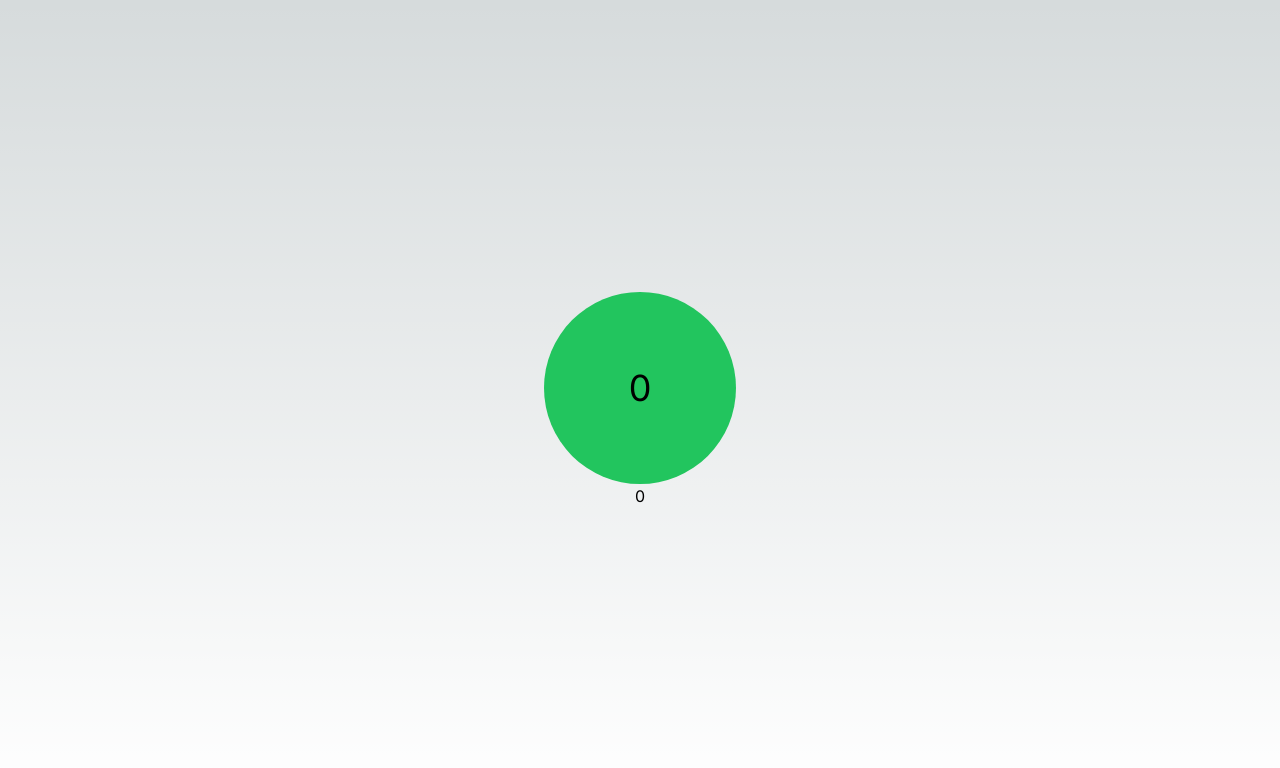
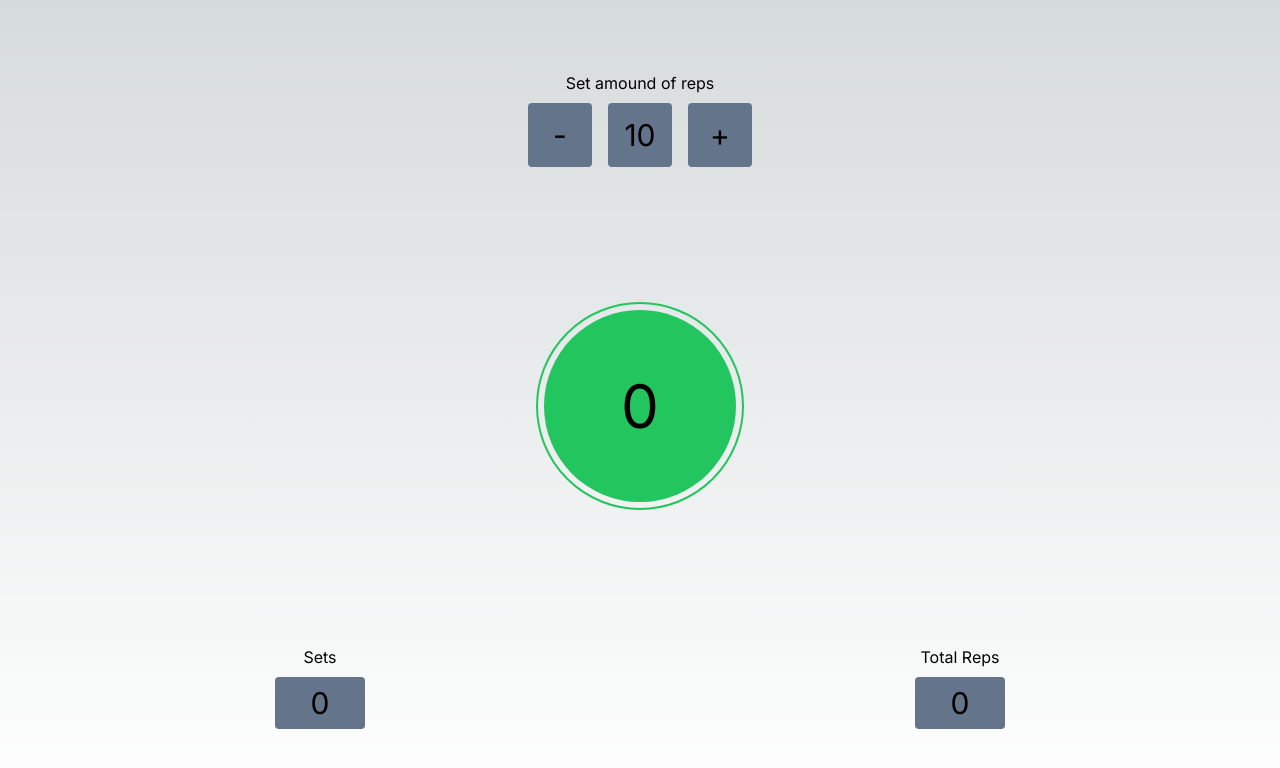
Before and after one commit to begiedz/pushups-counter, a Next.js app: page / in a window 1280 px wide. Shown: the top 768 px of the page. Built offline with nearby package versions, Linux system fonts and the light colour scheme.

Commit message:
add reps, sets counter and total reps buttons

```diff
--- a/app/page.tsx
+++ b/app/page.tsx
@@ -1,29 +1,43 @@
 'use client'
 import CountButton from '@/components/count-button'
-import RepeatsCounter from '@/components/repeats-counter'
+import RepsButton from '@/components/reps-button'
+import SetsCounter from '@/components/sets-counter'
+import TotalReps from '@/components/total-reps'
 import { useState, useEffect } from 'react'
-
+// i love my life as it is - developer note
 export default function Home() {
-  const [count, setCount] = useState(0)
+  const [currentReps, setCurrentReps] = useState(0)
   const [repeatsCount, setRepeatsCount] = useState(0)
+  const [totalReps, setTotalReps] = useState(0)
+  const [repsInSet, setRepsInSet] = useState(10)
 
   const handleCount = () => {
-    setCount((prev) => prev + 1)
+    setCurrentReps((prev) => prev + 1)
   }
+
   useEffect(() => {
-    if (count >= 8) {
+    currentReps !== 0 && setTotalReps(totalReps + 1)
+    //if currentReps get the total amount of reps in set
+    if (currentReps >= repsInSet) {
       setRepeatsCount((prev) => prev + 1)
-      setCount(0)
+      setCurrentReps(0)
     }
-  }, [count])
+  }, [currentReps])
 
   return (
-    <main className="flex items-center justify-center h-dvh flex-col">
+    <main className="flex items-center justify-around h-dvh flex-col">
+      <RepsButton
+        repsInSet={repsInSet}
+        setRepsInSet={setRepsInSet}
+      />
       <CountButton
-        count={count}
+        count={currentReps}
         handleCount={handleCount}
       />
-      <RepeatsCounter repeatsCount={repeatsCount} />
+      <div className="flex items-center justify-around w-full">
+        <SetsCounter repeatsCount={repeatsCount} />
+        <TotalReps totalReps={totalReps} />
+      </div>
     </main>
   )
 }
--- a/components/count-button.tsx
+++ b/components/count-button.tsx
@@ -10,7 +10,7 @@ const CountButton = ({
   return (
     <button
       onClick={handleCount}
-      className="bg-green-500 rounded-full size-48 text-4xl"
+      className="bg-green-500 rounded-full size-48 text-6xl outline outline-2 outline-offset-[6px] hover:outline-offset-2 outline-green-500"
     >
       {count}
     </button>
--- a/components/repeats-counter.tsx
+++ /dev/null
@@ -1,5 +0,0 @@
-const RepeatsCounter = ({ repeatsCount }: { repeatsCount: number }) => {
-  return <div>{repeatsCount}</div>
-}
-
-export default RepeatsCounter
--- /dev/null
+++ b/components/reps-button.tsx
@@ -0,0 +1,20 @@
+interface RepsButtonProps {
+  repsInSet: number
+  setRepsInSet: (newReps: number) => void
+}
+const RepsButton = ({ repsInSet, setRepsInSet }: RepsButtonProps) => {
+  const increment = () => setRepsInSet(repsInSet + 1)
+  const decrement = () => setRepsInSet(repsInSet > 1 ? repsInSet - 1 : 1)
+  return (
+    <section className="text-center space-y-2">
+      <p>Set amound of reps</p>
+      <div className="flex gap-4 *:bg-slate-500 *:rounded *:p-3 *:text-3xl *:size-16 *:flex *:items-center *:justify-center">
+        <button onClick={decrement}>-</button>
+        <div>{repsInSet}</div>
+        <button onClick={increment}>+</button>
+      </div>
+    </section>
+  )
+}
+
+export default RepsButton
--- /dev/null
+++ b/components/sets-counter.tsx
@@ -0,0 +1,12 @@
+const SetsCounter = ({ repeatsCount }: { repeatsCount: number }) => {
+  return (
+    <div className="text-center space-y-2">
+      <p>Sets</p>
+      <div className="rounder bg-slate-500 py-2 px-9 text-3xl rounded">
+        {repeatsCount}
+      </div>
+    </div>
+  )
+}
+
+export default SetsCounter
--- /dev/null
+++ b/components/total-reps.tsx
@@ -0,0 +1,12 @@
+const TotalReps = ({ totalReps }: { totalReps: number }) => {
+  return (
+    <div className="text-center space-y-2">
+      <p>Total Reps</p>
+      <div className="rounder bg-slate-500 py-2 px-9 text-3xl rounded">
+        {totalReps}
+      </div>
+    </div>
+  )
+}
+
+export default TotalReps
```
